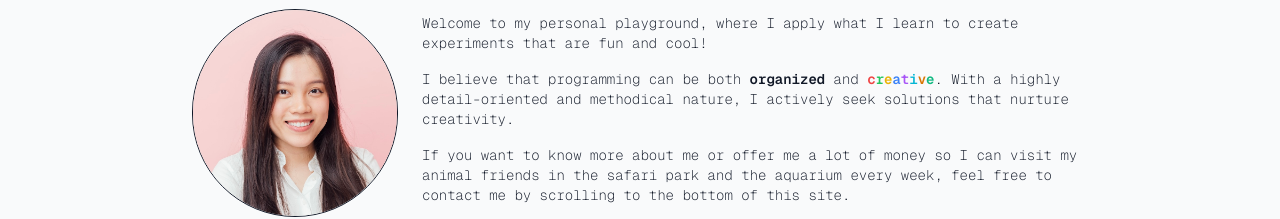
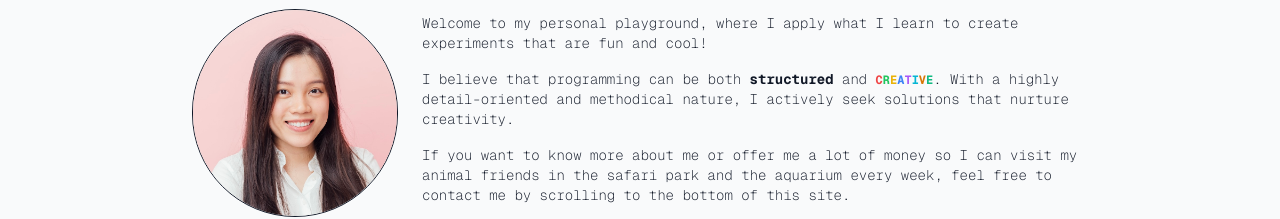
Before and after one commit to quandaworld/personal-portfolio, a React (Vite) app: page / in a window 1280 px wide. Shown: the part 235-454 px from the top of the page. Built offline with nearby package versions, Linux system fonts and the light colour scheme.

Commit message:
Update intro

```diff
--- a/src/components/Intro.jsx
+++ b/src/components/Intro.jsx
@@ -40,7 +40,7 @@ function Intro() {
         />
         <div className="col-span-3 self-center">
           <p className="text-sm mb-4 font-extralight dark:text-amber-50">Welcome to my personal playground, where I apply what I learn to create experiments that are fun and cool!</p>
-          <p className="text-sm mb-4 font-extralight dark:text-amber-50">I believe that programming can be both <span className='font-semibold'>organized</span> and <span className='font-semibold text-red-500'>c</span><span className='font-semibold text-green-500'>r</span><span className='font-semibold text-yellow-500'>e</span><span className='font-semibold text-blue-500'>a</span><span className='font-semibold text-purple-500'>t</span><span className='font-semibold text-cyan-500'>i</span><span className='font-semibold text-amber-600'>v</span><span className='font-semibold text-emerald-500'>e</span>. With a highly detail-oriented and methodical nature, I actively seek solutions that nurture creativity.</p>
+          <p className="text-sm mb-4 font-extralight dark:text-amber-50">I believe that programming can be both <span className='font-bold'>structured</span> and <span className='font-bold text-xs text-red-500'>C</span><span className='font-bold text-xs text-green-500'>R</span><span className='font-bold text-xs text-yellow-500'>E</span><span className='font-bold text-xs text-blue-500'>A</span><span className='font-bold text-xs text-purple-500'>T</span><span className='font-bold text-xs text-cyan-500'>I</span><span className='font-bold text-xs text-amber-600'>V</span><span className='font-bold text-xs text-emerald-500'>E</span>. With a highly detail-oriented and methodical nature, I actively seek solutions that nurture creativity.</p>
           <p className="text-sm mb-2 font-extralight dark:text-amber-50">If you want to know more about me or offer me a lot of money so I can visit my animal friends in the safari park and the aquarium every week, feel free to contact me by scrolling to the bottom of this site.</p>
         </div>
       </div>
```
